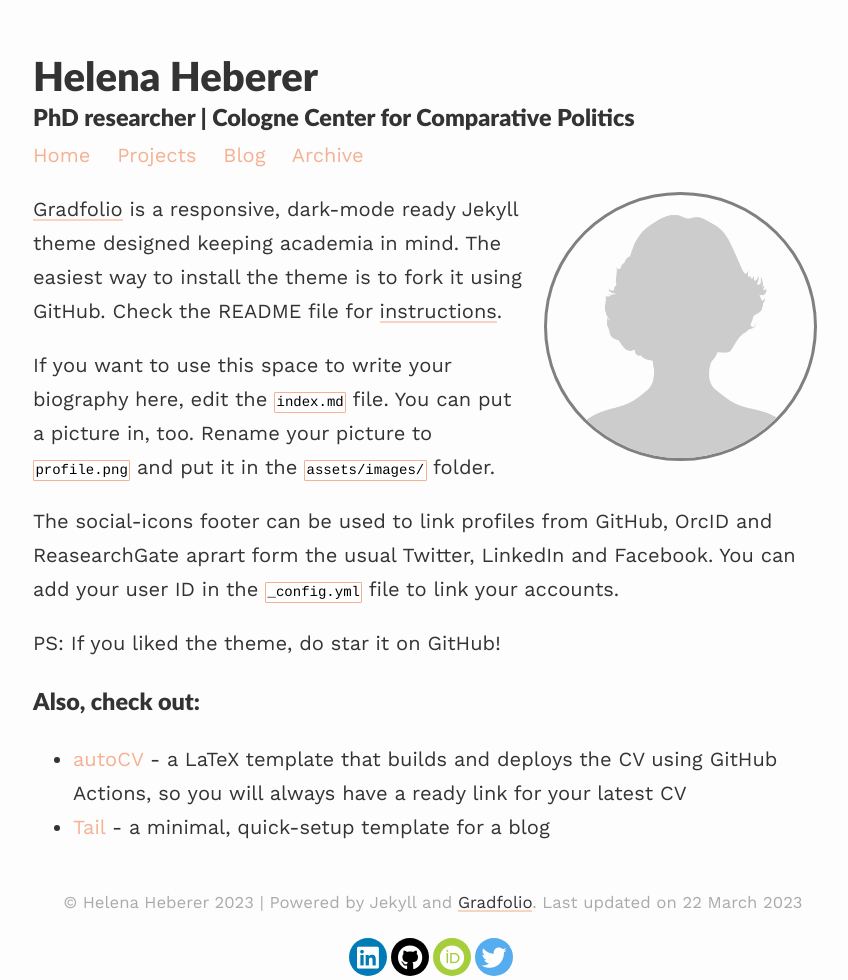
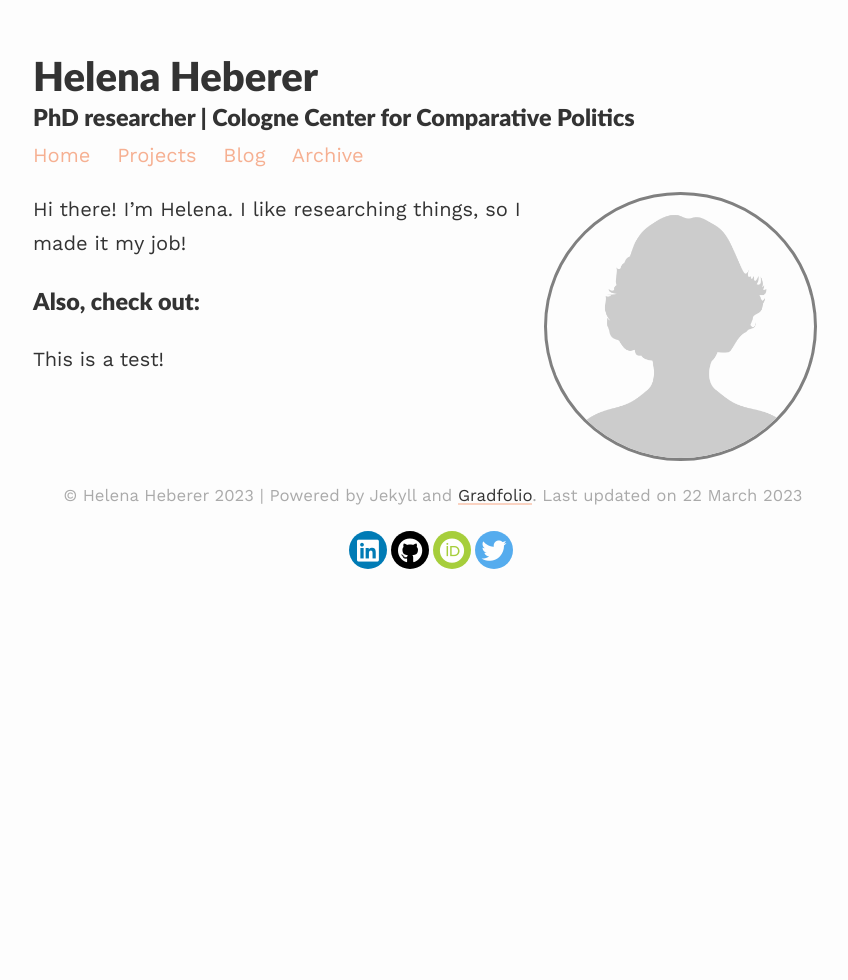
Before and after one commit to hheb/hheb.github.io, a Jekyll site: the page built from index.md, in a window 1280 px wide. Shown: the whole page, without its empty margins (207-1055 px from the left). Built offline with Jekyll 4.4.1, drawn with Linux system fonts in a browser that asks for light colours; nearby versions of some CDN libraries.

Commit message:
Update index.md
Test text

```diff
--- a/index.md
+++ b/index.md
@@ -7,15 +7,9 @@ profile:
 published: true
 ---
 
-[Gradfolio](https://github.com/jitinnair1/gradfolio){:target="_blank"} is a responsive, dark-mode ready Jekyll theme designed keeping academia in mind. The easiest way to install the theme is to fork it using GitHub. Check the README file for [instructions](https://github.com/jitinnair1/gradfolio#installation){:target="_blank"}.
-
-If you want to use this space to write your biography here, edit the `index.md` file. You can put a picture in, too. Rename your picture to `profile.png` and put it in the `assets/images/` folder.
-
-The social-icons footer can be used to link profiles from GitHub, OrcID and ReasearchGate aprart form the usual Twitter, LinkedIn and Facebook. You can add your user ID in the `_config.yml` file to link your accounts.
-
-PS: If you liked the theme, do star it on GitHub!
+Hi there!
+I'm Helena. I like researching things, so I made it my job!
 
 ### Also, check out:
 
-- [autoCV](https://github.com/jitinnair1/autocv) - a LaTeX template that builds and deploys the CV using GitHub Actions, so you will always have a ready link for your latest CV
-- [Tail](https://github.com/jitinnair1/tail) - a minimal, quick-setup template for a blog
+This is a test!
```
